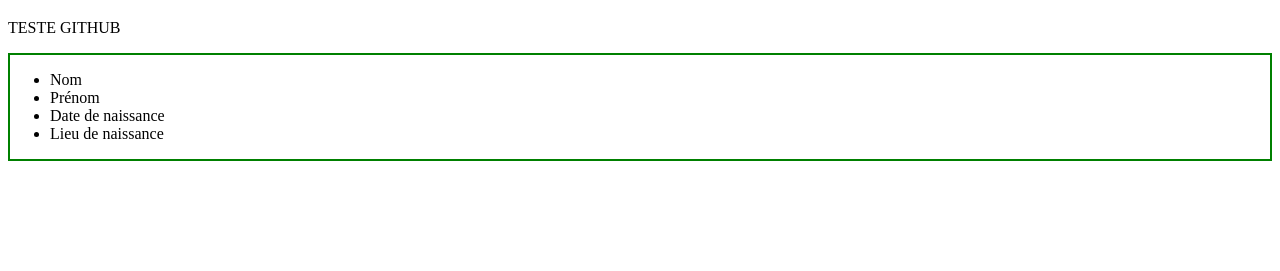
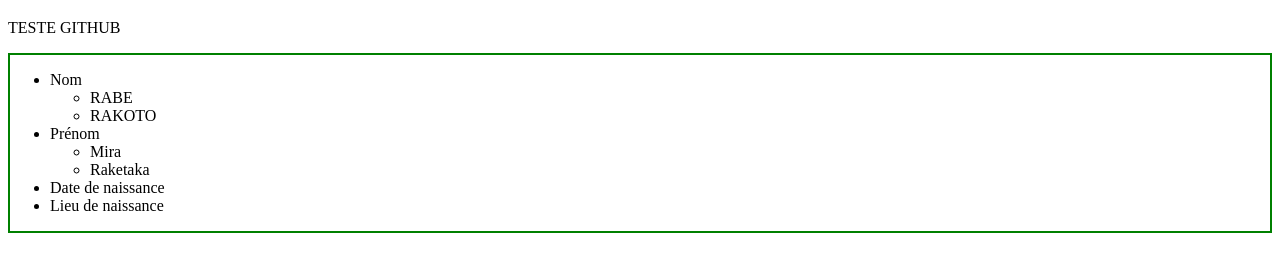
Before and after one commit to Kage14nooi/test, a plain HTML site: page index.html in a window 1280 px wide. Shown: the part 61-332 px from the top of the page. Drawn offline with Linux system fonts and the light colour scheme.

Commit message:
deuxieme modification

```diff
--- a/index.html
+++ b/index.html
@@ -14,7 +14,15 @@
  <div style="border: 2px solid green;">
     <ul >
         <li>Nom</li>
+            <ul>
+                <li>RABE</li>
+                <li>RAKOTO</li>
+            </ul>
         <li>Prénom</li>
+            <ul>
+                <li>Mira</li>
+                <li>Raketaka</li>
+            </ul>
         <li>Date de naissance</li>
         <li>Lieu de naissance</li>
     </ul>
```
